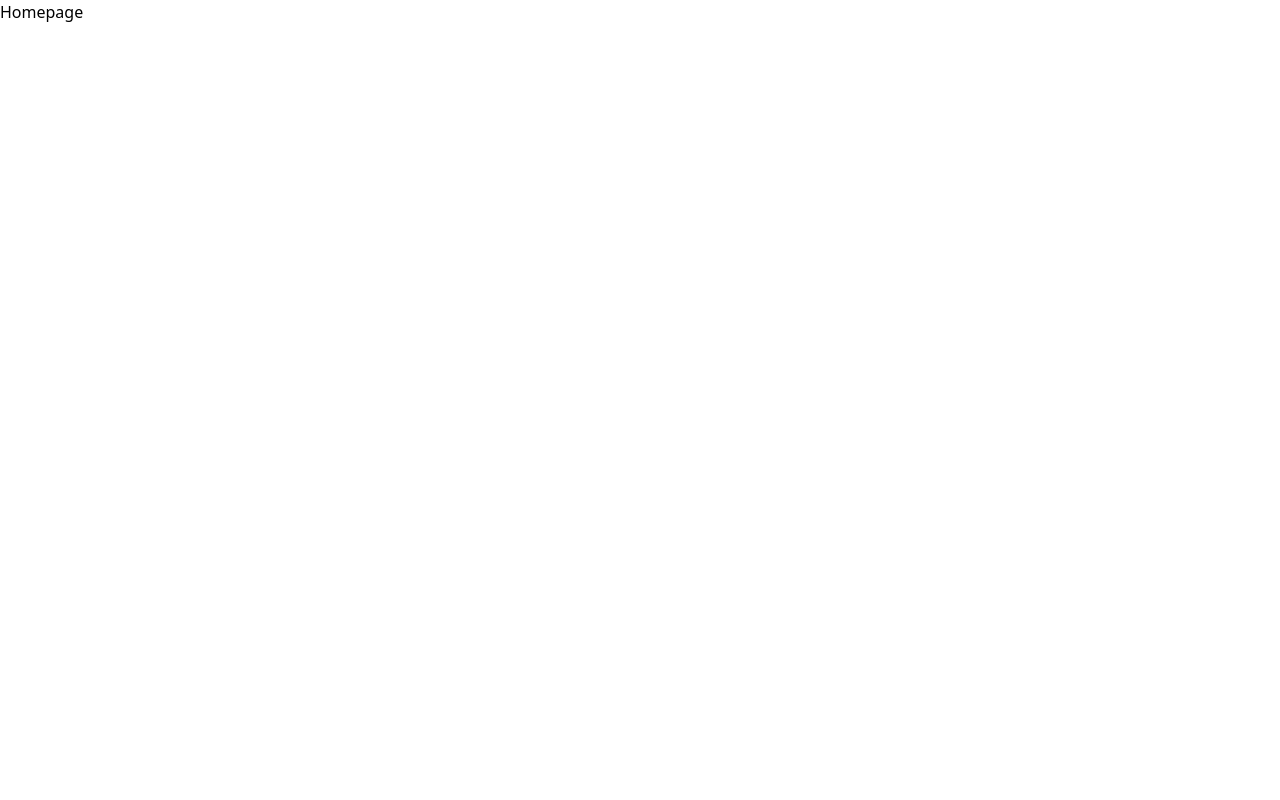
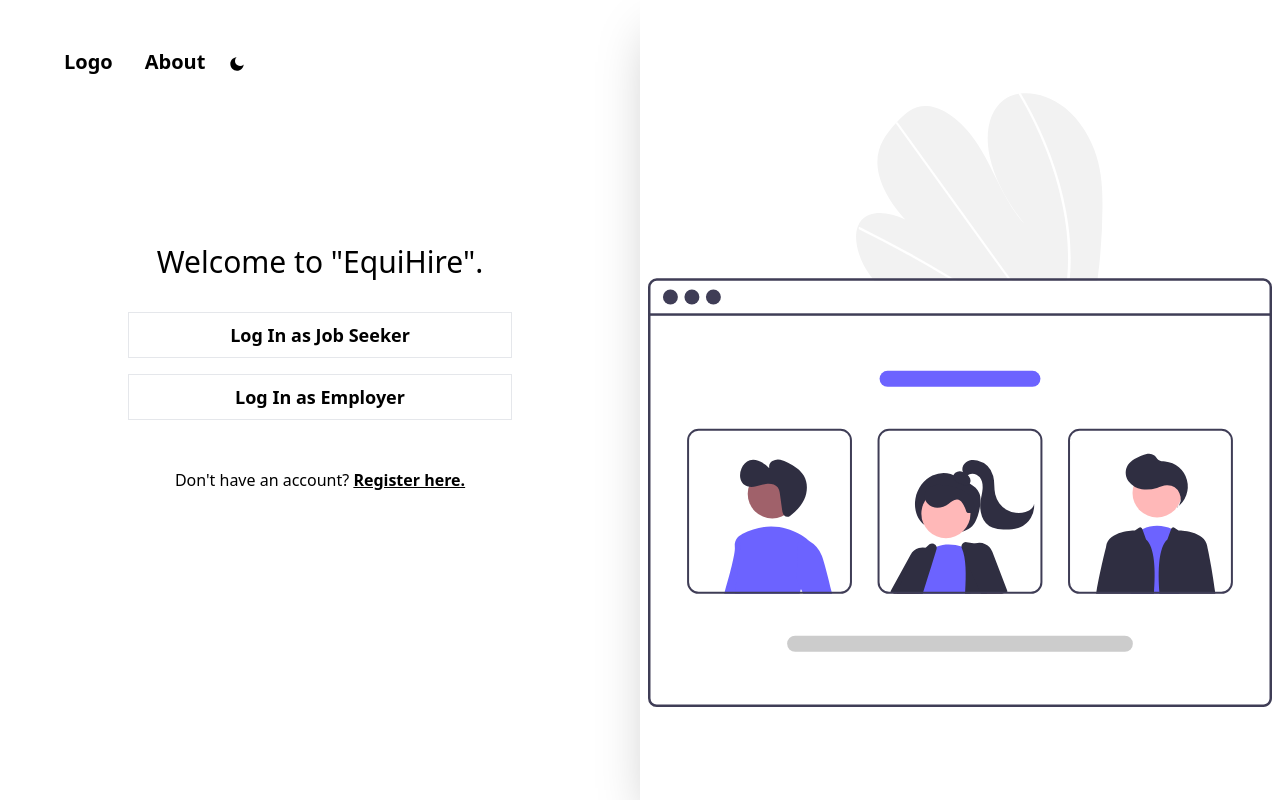
Before and after one commit to vaishnavi-3969/All-In-Hackathon, a React (Create React App) app: page / in a window 1280 px wide. Built offline with nearby package versions, Linux system fonts and the light colour scheme; the HTML template or start-up script is replaced by a standard one.

Commit message:
Initial Landing page

```diff
--- a/package.json
+++ b/package.json
@@ -3,6 +3,7 @@
   "version": "0.1.0",
   "private": true,
   "dependencies": {
+    "@auth0/auth0-react": "^2.2.1",
     "@testing-library/jest-dom": "^5.17.0",
     "@testing-library/react": "^13.4.0",
     "@testing-library/user-event": "^13.5.0",
--- a/src/App.js
+++ b/src/App.js
@@ -1,13 +1,24 @@
 import { BrowserRouter, Route, Routes } from "react-router-dom";
+import { Auth0Provider } from '@auth0/auth0-react';
 import Homepage from "./components/Homepage";
 
 function App() {
+
+  const domain="dev-8io25ngx3xtfx5n2.us.auth0.com"
+  const clientId="JvjXdMrJMnGWtJNqsG5AKNzeNBkWhQNm"
+
   return (
     <div>
       <BrowserRouter>
-      <Routes>
-        <Route path="/" element={<Homepage/>} exact/>
-      </Routes>
+        <Auth0Provider
+          domain={domain}
+          clientId={clientId}
+          redirectUri={window.location.origin}
+        >
+          <Routes>
+            <Route path="/" element={<Homepage />} />
+          </Routes>
+        </Auth0Provider>
       </BrowserRouter>
     </div>
   );
--- a/src/components/Homepage.js
+++ b/src/components/Homepage.js
@@ -1,9 +1,91 @@
-import React from 'react'
+import React, { useState } from 'react';
+import { Link } from 'react-router-dom';
+import { useAuth0 } from '@auth0/auth0-react';
+import { RiMoonFill, RiSunFill } from 'react-icons/ri';
 
 const Homepage = () => {
+  const { loginWithPopup, isAuthenticated } = useAuth0();
+  const [darkMode, setDarkMode] = useState(false);
+
+  const handleLoginAsJobSeeker = () => {
+    loginWithPopup({
+      screen_hint: 'login',
+      login_hint: 'job_seeker',
+    });
+  };
+
+  const handleLoginAsEmployer = () => {
+    loginWithPopup({
+      screen_hint: 'login',
+      login_hint: 'employer',
+    });
+  };
+
+  const handleRegister = () => {
+    loginWithPopup({
+      screen_hint: 'signup',
+    });
+  };
+
+  const toggleDarkMode = () => {
+    setDarkMode(!darkMode);
+  };
+
   return (
-    <div>Homepage</div>
-  )
-}
+    <div className={`bg-${darkMode ? 'black' : 'white'} font-family-karla h-screen text-${darkMode ? 'white' : 'black'}`}>
+      <div className="w-full flex flex-wrap">
+        <div className="w-full md:w-1/2 flex flex-col">
+          <div className={`flex flex-row justify-between md:justify-start pt-12 md:pl-12 md:-mb-24`}>
+            <div>
+              <a href="#" className={`text-${darkMode ? 'white' : 'black'} font-bold text-xl p-4`}>
+                Logo
+              </a>
+              <Link to="/about" className={`text-${darkMode ? 'white' : 'black'} font-bold text-xl p-4`}>About</Link>
+            </div>
+            <button onClick={toggleDarkMode} className={`bg-${darkMode ? 'white' : 'black'} text-${darkMode ? 'black' : 'white'} p-2`}>
+              {darkMode ? <RiSunFill /> : <RiMoonFill />}
+            </button>
+          </div>
+          <div className="flex flex-col justify-center md:justify-start my-auto pt-8 md:pt-0 px-8 md:px-24 lg:px-32">
+            <p className={`text-center text-3xl`}>Welcome to "EquiHire".</p>
+            <button
+              className={`bg-${darkMode ? 'black' : 'white'} text-${darkMode ? 'white' : 'black'} font-bold text-lg p-2 mt-8 ${darkMode ? 'border border-white' : 'border'} cursor-pointer hover:bg-${darkMode ? 'gray-100' : 'gray-100'} hover:text-${darkMode ? 'black' : 'white'}`}
+              onClick={handleLoginAsJobSeeker}
+            >
+              {darkMode ? 'Log In as Job Seeker' : 'Log In as Job Seeker'}
+            </button>
+            <button
+              className={`bg-${darkMode ? 'white' : 'black'} text-${darkMode ? 'black' : 'white'} font-bold text-lg p-2 mt-4 ${darkMode ? 'border border-white' : 'border'} cursor-pointer hover:bg-${darkMode ? 'gray-100' : 'gray-700'} hover:text-${darkMode ? 'black' : 'white'}`}
+              onClick={handleLoginAsEmployer}
+            >
+              {darkMode ? 'Log In as Employer' : 'Log In as Employer'}
+            </button>
+            <div className="text-center pt-12 pb-12">
+              <p>
+                Don't have an account?{' '}
+                <button
+                  onClick={handleRegister}
+                  className="underline font-semibold"
+                >
+                  Register here.
+                </button>
+              </p>
+            </div>
+          </div>
+        </div>
 
-export default Homepage
+        <div className="w-1/2 shadow-2xl">
+          <div className="h-screen flex items-center justify-center">
+            <img
+              src="Hero.svg"
+              alt="Hero Image"
+              className="h-auto"
+            />
+          </div>
+        </div>
+      </div>
+    </div>
+  );
+};
+
+export default Homepage;
```
Also changed, not shown: public/Hero.svg (added), tailwind.config.js (line endings or trailing spaces), 1 other file (tests, documents, lock files or other folders).
